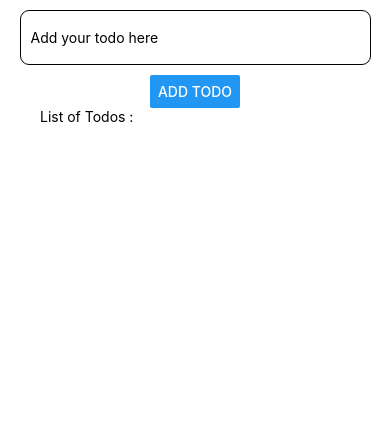
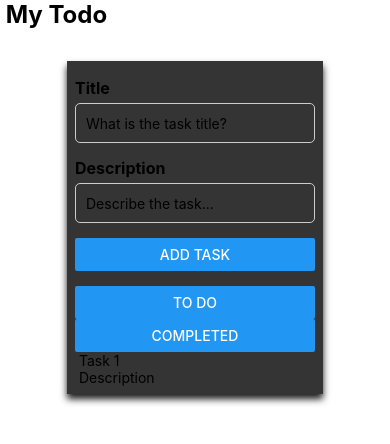
Before and after one commit to LiZulu/ReactNativeRedux_todolist, a React Native app: screen / in a window 390 px wide. Shown: the top 444 px of the page. Built offline with nearby package versions, Linux system fonts and the light colour scheme.

Commit message:
commit
commit

```diff
--- a/App.js
+++ b/App.js
@@ -1,15 +1,60 @@
 import React from 'react';
-import {Provider} from 'react-redux';
+import { Provider } from 'react-redux';
 import logger from 'redux-logger';
 import {createStore, applyMiddleware} from 'redux';
-import Todo from './src/styles/Todo';
+import { View, Text, StyleSheet, TextInput, Button }  from 'react-native';
+import todo from './src/styles/Todo'
 import rootReducer from './src/reducer/rootReducer';
+import toDoStyles from './src/styles/TodoStylesv1'; // Import the styles
 
 const store = createStore(rootReducer, applyMiddleware(logger));
-const App = () => (
+
+/* const App = () => (
   <Provider store={store}>
     <Todo />
   </Provider>
-);
+); */
+
+function App() {
+  return (
+    <Provider store={store}>
+      <View style={toDoStyles.container}>
+        <Text style={toDoStyles.title}> My Todo </Text>
+
+        <View style={toDoStyles.todoWrapper}>
+          <View style={toDoStyles.todoInput}>
+            <View style={toDoStyles.todoInputItem}>
+              <Text style={toDoStyles.label}>Title</Text>
+              <TextInput style={toDoStyles.input} placeholder="What is the task title?" />
+            </View>
+
+            <View style={toDoStyles.todoInputItem}>
+              <Text style={toDoStyles.label}>Description</Text>
+              <TextInput style={toDoStyles.input} placeholder="Describe the task..." />
+            </View>
+
+            <View style={toDoStyles.todoInputItem}>
+              <Button title="Add Task" onPress={() => {}} />
+            </View>
+          </View>
+
+          <View style={toDoStyles.btnArea}>
+            <Button title="To Do"> Todo </Button>
+            <Button title="Completed"> Completed </Button>
+          </View>
+
+          <View style={toDoStyles.todoList}>
+
+            <View style={toDoStyles.toDoListItem}>
+              <Text> Task 1 </Text>
+              <Text> Description </Text>
+            </View>
+
+          </View>
+        </View>
+      </View>
+    </Provider>
+  )
+}
 
 export default App;
--- /dev/null
+++ b/src/styles/TodoStylesv1.js
@@ -0,0 +1,47 @@
+import { StyleSheet } from "react-native";
+
+const toDoStyles = StyleSheet.create({
+    body: {
+        backgroundColor: "#1F1E1E",
+        color: "FFFFFF",
+        overflow: 'hidden',
+    },
+
+    todoWrapper: {
+        backgroundColor: '#353434',
+        padding: '2%',
+        alignSelf: 'auto',
+        marginHorizontal: 'auto',
+        marginTop: '3%',
+        overflow: 'scroll',
+        boxShadow: '0px 5px 7px rgb(27, 27, 27)'
+    },
+
+
+  title: {
+    fontSize: 24,
+    fontWeight: 'bold',
+    marginBottom: 20,
+  },
+
+  todoInput: {
+    marginTop: 10,
+  },
+  todoInputItem: {
+    marginBottom: 15,
+  },
+  label: {
+    fontSize: 16,
+    fontWeight: 'bold',
+  },
+  input: {
+    height: 40,
+    borderColor: '#ccc',
+    borderWidth: 1,
+    borderRadius: 5,
+    paddingHorizontal: 10,
+    marginTop: 5,
+  },
+});
+
+export default toDoStyles
```
Also changed, not shown: App copy.js (added, +69 -0 lines), metro.config.js (+9 -0 lines), package.json (+10 -2 lines), src/styles/TodoStyles.js (+13 -3 lines), src/styles/Todolist.css (added), 2 other files (tests, documents, lock files or other folders).
